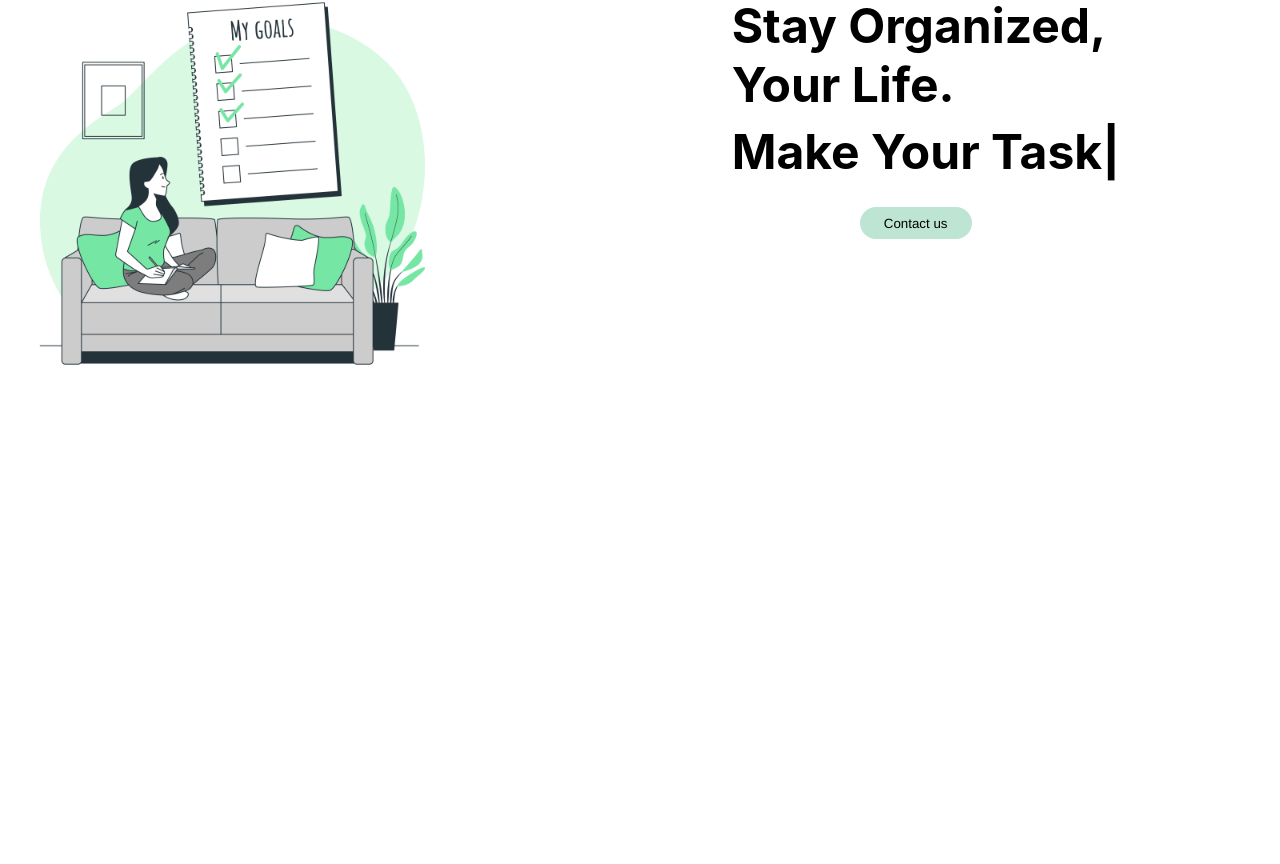
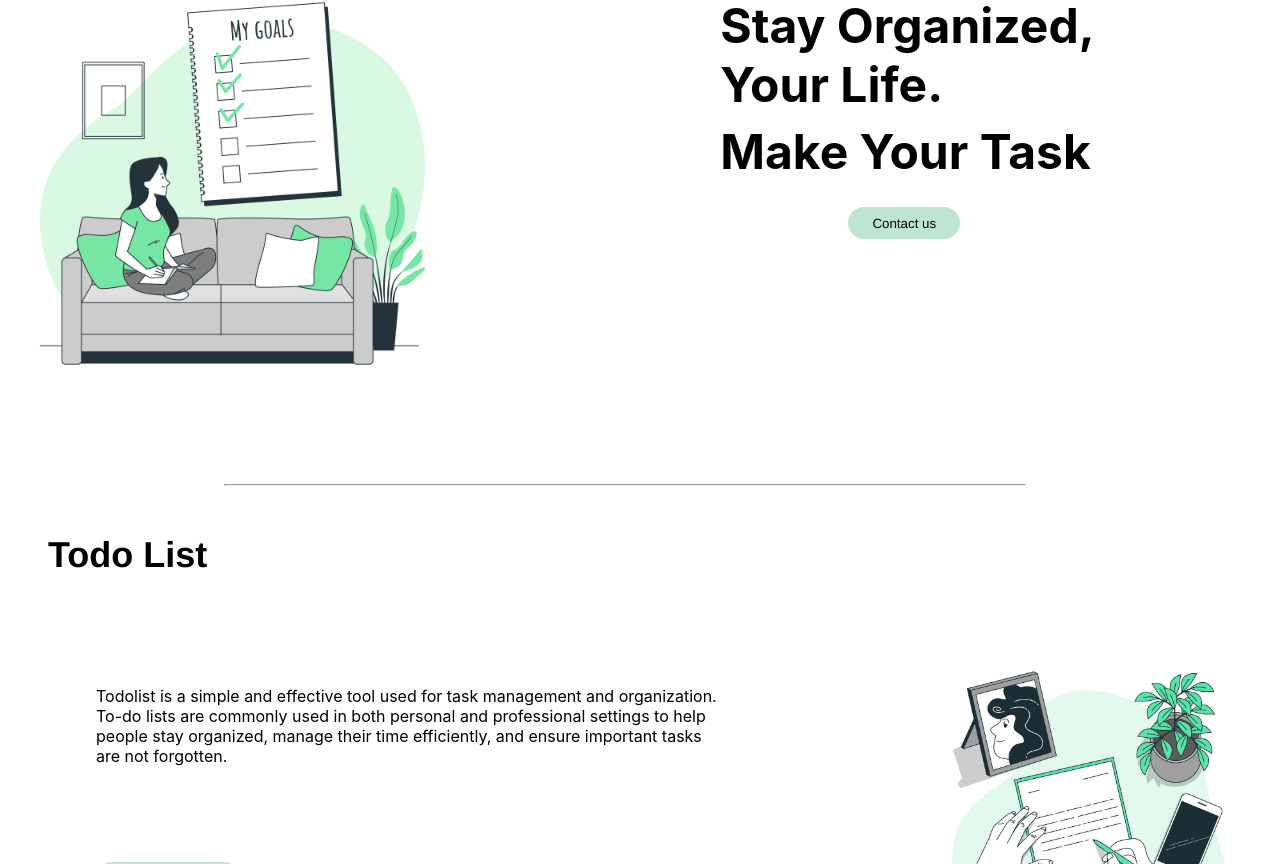
Before and after one commit to krinsh0906/MINIHACKETHONE, a React (Create React App) app in the folder minihackethone/: page / in a window 1280 px wide. Shown: the part 236-1100 px from the top of the page. Before the commit the page ends 800 px from the top, so only its background shows below. Built offline with nearby package versions, Linux system fonts and the light colour scheme.

Commit message:
add this todo

```diff
--- a/minihackethone/src/App.js
+++ b/minihackethone/src/App.js
@@ -6,8 +6,8 @@ import Homenav from './homenav';
 import './homenav.css';
 import Hero from './hero';
 import './hero.css'
-// import Hometodo from './hometodo';
-// import './hometodo.css'
+import Hometodo from './hometodo';
+import './hometodo.css'
 // import Contactus from './contactus';
 // import './contactus.css'
 // import Footer from './footer';
@@ -22,8 +22,8 @@ function App() {
       {/* <Login/> */}
        <Homenav/>
       <Hero/>
-      {/* <Hometodo/>
-      <Contactus/>
+      <Hometodo/>
+      {/* <Contactus/>
       <Footer/>  */}
 
     </div>
--- /dev/null
+++ b/minihackethone/src/hometodo.css
@@ -0,0 +1,35 @@
+.maintodo-container{
+    margin: 3rem 0 0 3rem;
+}
+.todo-line{
+    width: 50rem;
+    margin: 40rem 0 0 14rem;
+}
+.todo-logo{
+    font-size: 1.5rem;
+}
+.todo-logo>h2{
+    font-family: 'Franklin Gothic Medium', 'Arial Narrow', Arial, 'Gill Sans', 'Gill Sans MT', Calibri, 'Trebuchet MS', sans-serif;
+}
+.todo-text{
+    margin: 4rem 0 0 3rem;
+    float: left;
+}
+.todo-img{
+    float: right;
+    margin: 3rem 2rem 0 0;
+}
+.todo-button{
+    margin: 6rem 0 0 0;
+}
+.button{
+    height: 2rem;
+    width: 9rem;
+    border: none;
+    background-color: #BEE5D3;
+    border-radius: 1rem;
+    font-family: 'Franklin Gothic Medium', 'Arial Narrow', Arial, sans-serif;
+}
+.todo-vactor{
+    height: 20rem;
+}
--- /dev/null
+++ b/minihackethone/src/hometodo.js
@@ -0,0 +1,28 @@
+import React from 'react';
+import todo1 from './assest/todo2.jpg'
+function Hometodo() {
+    return (
+        <>
+            <hr className='todo-line'></hr>
+            <div className='maintodo-container'>
+
+                <div className='todo-logo'>
+                    <h2>Todo List</h2>
+
+                </div>
+                <div className='todo-text'>
+                    <p>Todolist is a simple and effective tool used for task management and organization.<br /> To-do lists are commonly used in both personal and professional settings to help<br /> people stay organized, manage their time efficiently, and ensure important tasks<br /> are not forgotten.</p>
+                    <div className='todo-button'>
+                        <button className='button' type='submit'>Get Start</button>
+                    </div>
+                </div>
+
+                <div className='todo-img' >
+                    <img className='todo-vactor' src={todo1}></img>
+                </div>
+            </div>
+        </>
+    );
+}
+
+export default Hometodo;
```
Also changed, not shown: minihackethone/src/assest/todo2.jpg (added).
